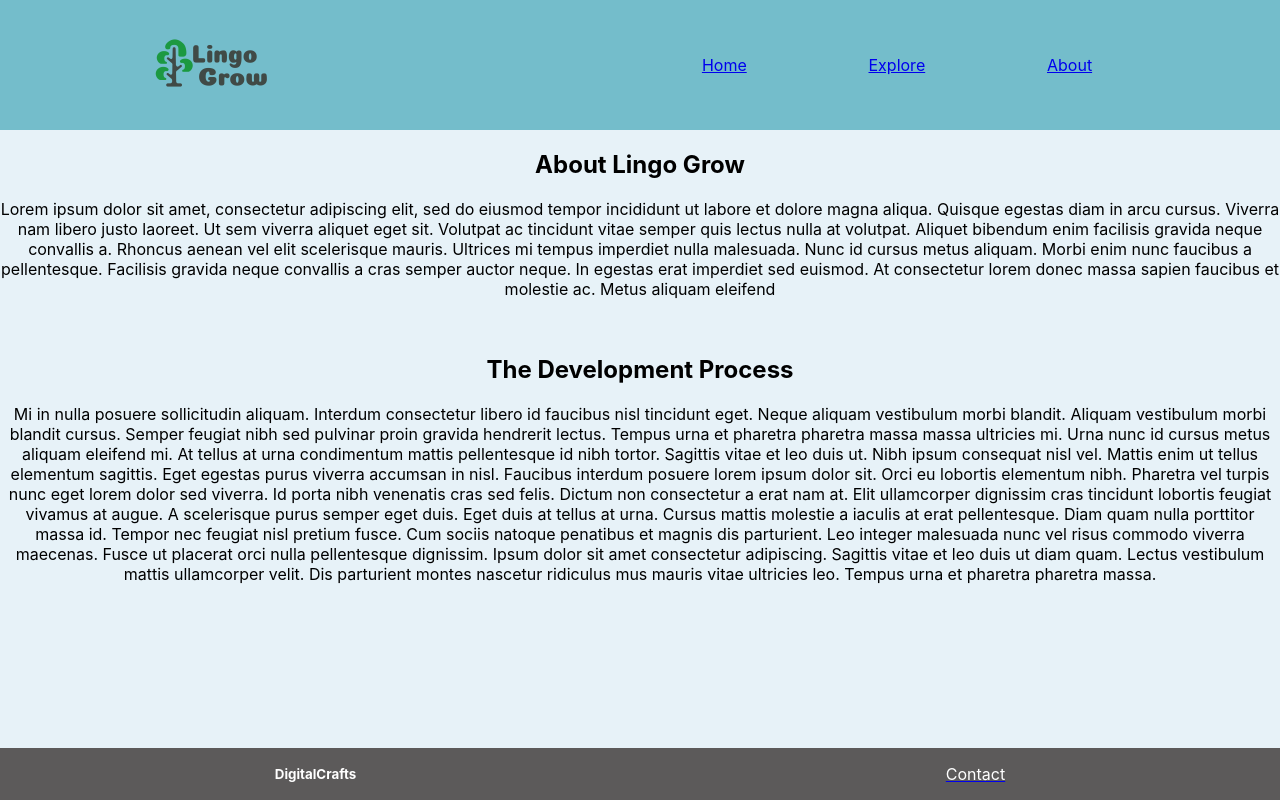
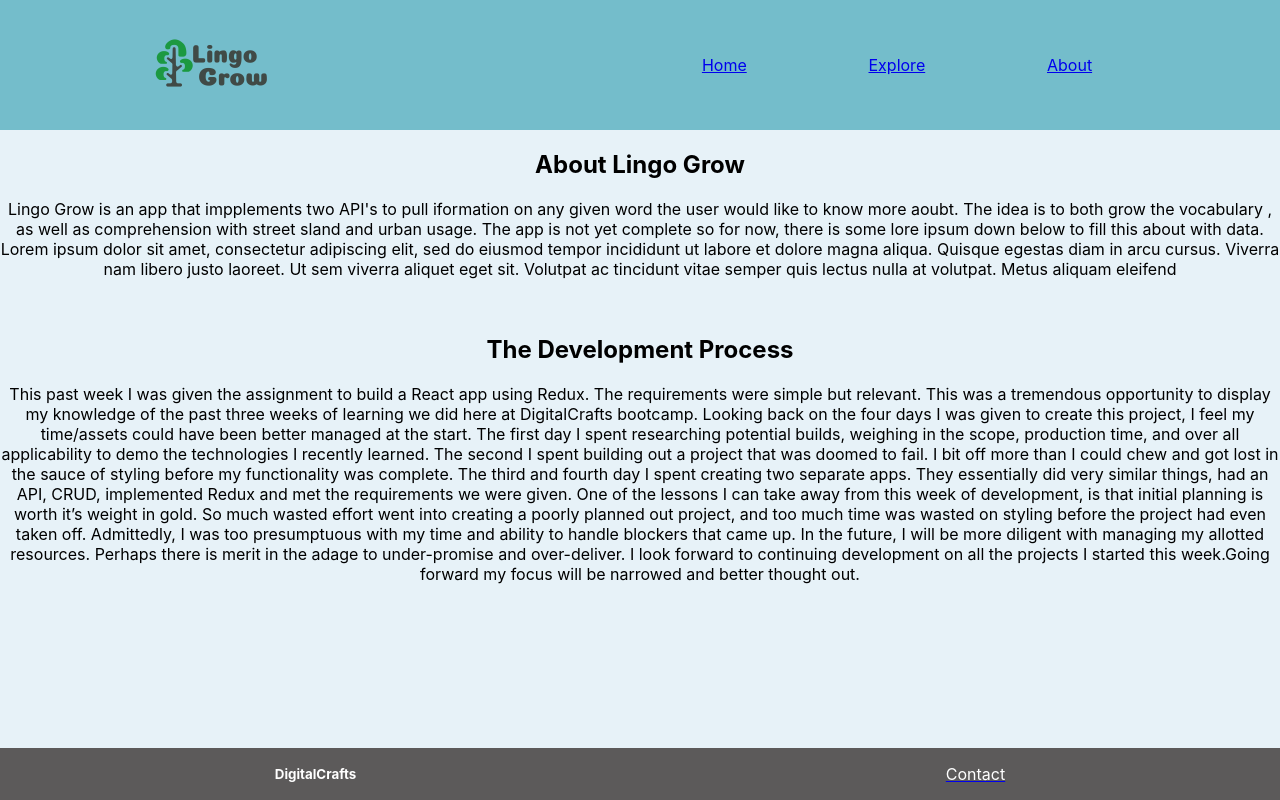
Before and after one commit to TechNestOwl/LingoGrow, a React (Create React App) app: page /About in a window 1280 px wide. Built offline with nearby package versions, Linux system fonts and the light colour scheme; the HTML template or start-up script is replaced by a standard one.

Commit message:
added landing photo

```diff
--- a/src/components/About.js
+++ b/src/components/About.js
@@ -6,7 +6,9 @@ export default function About() {
             <h2>About Lingo Grow</h2>
 
             <p>
-            Lorem ipsum dolor sit amet, consectetur adipiscing elit, sed do eiusmod tempor incididunt ut labore et dolore magna aliqua. Quisque egestas diam in arcu cursus. Viverra nam libero justo laoreet. Ut sem viverra aliquet eget sit. Volutpat ac tincidunt vitae semper quis lectus nulla at volutpat. Aliquet bibendum enim facilisis gravida neque convallis a. Rhoncus aenean vel elit scelerisque mauris. Ultrices mi tempus imperdiet nulla malesuada. Nunc id cursus metus aliquam. Morbi enim nunc faucibus a pellentesque. Facilisis gravida neque convallis a cras semper auctor neque. In egestas erat imperdiet sed euismod. At consectetur lorem donec massa sapien faucibus et molestie ac.
+                Lingo Grow is an app that impplements two API's to pull iformation on any given word the user would like to know more aoubt. The idea is to both grow the vocabulary , as well as comprehension with street sland and urban usage. The app is not yet complete so for now, there is some lore ipsum down below to fill this about with data.
+
+            Lorem ipsum dolor sit amet, consectetur adipiscing elit, sed do eiusmod tempor incididunt ut labore et dolore magna aliqua. Quisque egestas diam in arcu cursus. Viverra nam libero justo laoreet. Ut sem viverra aliquet eget sit. Volutpat ac tincidunt vitae semper quis lectus nulla at volutpat.
 
             Metus aliquam eleifend
             </p>
@@ -15,9 +17,10 @@ export default function About() {
             <h2>
                 The Development Process
             </h2>
-                <p>Mi in nulla posuere sollicitudin aliquam. Interdum consectetur libero id faucibus nisl tincidunt eget. Neque aliquam vestibulum morbi blandit. Aliquam vestibulum morbi blandit cursus. Semper feugiat nibh sed pulvinar proin gravida hendrerit lectus. Tempus urna et pharetra pharetra massa massa ultricies mi. Urna nunc id cursus metus aliquam eleifend mi. At tellus at urna condimentum mattis pellentesque id nibh tortor. Sagittis vitae et leo duis ut. Nibh ipsum consequat nisl vel. Mattis enim ut tellus elementum sagittis. Eget egestas purus viverra accumsan in nisl. Faucibus interdum posuere lorem ipsum dolor sit. Orci eu lobortis elementum nibh. Pharetra vel turpis nunc eget lorem dolor sed viverra. Id porta nibh venenatis cras sed felis. Dictum non consectetur a erat nam at.
-
-            Elit ullamcorper dignissim cras tincidunt lobortis feugiat vivamus at augue. A scelerisque purus semper eget duis. Eget duis at tellus at urna. Cursus mattis molestie a iaculis at erat pellentesque. Diam quam nulla porttitor massa id. Tempor nec feugiat nisl pretium fusce. Cum sociis natoque penatibus et magnis dis parturient. Leo integer malesuada nunc vel risus commodo viverra maecenas. Fusce ut placerat orci nulla pellentesque dignissim. Ipsum dolor sit amet consectetur adipiscing. Sagittis vitae et leo duis ut diam quam. Lectus vestibulum mattis ullamcorper velit. Dis parturient montes nascetur ridiculus mus mauris vitae ultricies leo. Tempus urna et pharetra pharetra massa.
+            <p>
+            This past week I was given the assignment to build a React app using Redux. The requirements were simple but relevant. This was a tremendous opportunity to display my knowledge of the past three weeks of learning we did here at DigitalCrafts bootcamp. Looking back on the four days I was given to create this project, I feel my time/assets could have been better managed at the start. The first day I spent researching potential builds, weighing in the scope, production time, and over all applicability to demo the technologies I recently learned. The second I spent building out a project that was doomed to fail. I bit off more than I could chew and got lost in the sauce of styling before my functionality was complete. The third and fourth day I spent creating two separate apps. They essentially did very similar things, had an API, CRUD, implemented Redux and met the requirements we were given.
+One of the lessons I can take away from this week of development, is that initial planning is worth it’s weight in gold. So much wasted effort went into creating a poorly planned out project, and too much time was wasted on styling before the project had even taken off. Admittedly, I was too presumptuous with my time and ability to handle blockers that came up. In the future, I will be more diligent with managing my allotted resources. Perhaps there is merit in the adage to under-promise and over-deliver.
+I look forward to continuing development on all the projects I started this week.Going forward my focus will be narrowed and better thought out.
             </p>
         </div>
     )
--- a/src/components/Landing.js
+++ b/src/components/Landing.js
@@ -1,9 +1,17 @@
 import React from 'react'
+import landingPhoto from "../assets/landingPhoto.jpg"
 
 export default function Landing() {
     return (
-        <div>
-            <h1>Lingo Grow</h1>
+        <div style={{
+            backgroundImage: `url(${landingPhoto})`,
+            backgroundRepeat: 'noRepeat',
+            backgroundAttachment: 'fixed',
+            backgroundPosition: 'center',
+            backgroundSize: 'cover',
+            minHeight: '1000px'
+        }}>
+
         </div>
     )
 }
```
Also changed, not shown: src/App.css (+7 -0 lines), 1 other file (tests, documents, lock files or other folders).
